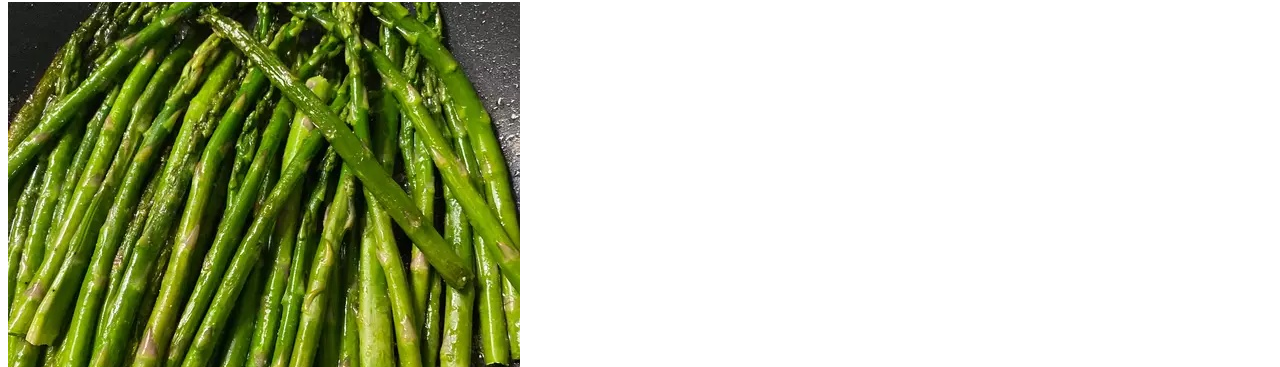
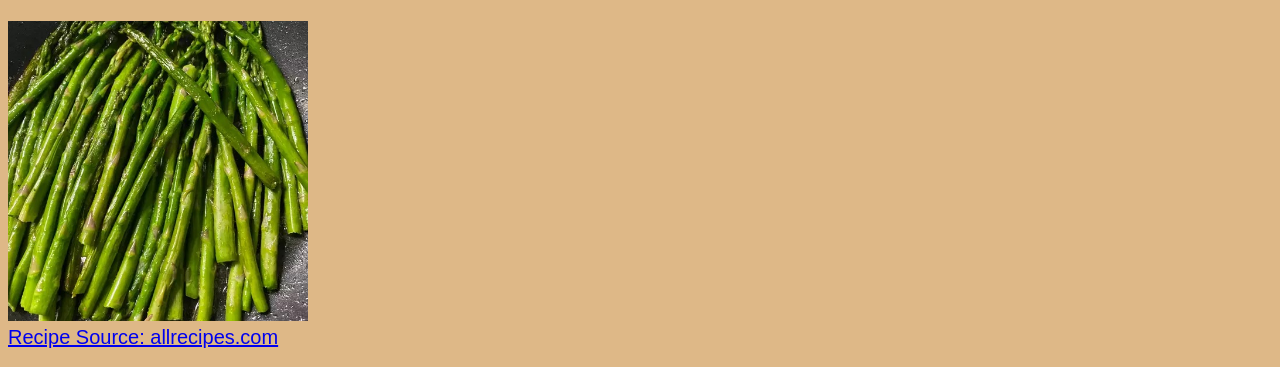
Before and after one commit to JMFarr/odin-recipes, a plain HTML site: page recipes/asparagus.html in a window 1280 px wide. Shown: the part 78-445 px from the top of the page. Drawn offline with Linux system fonts and the light colour scheme.

Commit message:
Add basic styling

```diff
--- a/css/styles.css
+++ b/css/styles.css
@@ -0,0 +1,10 @@
+body {
+    background-color: burlywood;
+    font-family: Arial, Helvetica, sans-serif;
+    font-size: 20px;
+}
+
+.recipe-image {
+    width: 300px;
+    height: auto;
+}
--- a/recipes/asparagus.html
+++ b/recipes/asparagus.html
@@ -5,12 +5,13 @@
     <meta charset="UTF-8">
     <meta http-equiv="X-UA-Compatible" content="IE=edge">
     <meta name="viewport" content="width=device-width, initial-scale=1.0">
+    <link rel="stylesheet" href="../css/styles.css">
     <title>Pan-Fried Asparagus</title>
 </head>
 
 <body>
     <h1>Pan-Fried Asparagus</h1>
-    <img src="../img/asparagus.jpeg" alt="Tasty looking pan-fried asparagus">
+    <img class="recipe-image" src="../img/asparagus.jpeg" alt="Tasty looking pan-fried asparagus">
     <br>
     <a href="https://www.allrecipes.com/recipe/18318/pan-fried-asparagus/">Recipe Source: allrecipes.com</a>
     <h2>Description</h2>
```
Also changed, not shown: index.html (+1 -0 lines), recipes/deviledeggs.html (+2 -1 lines), recipes/meatloaf.html (+2 -1 lines).
